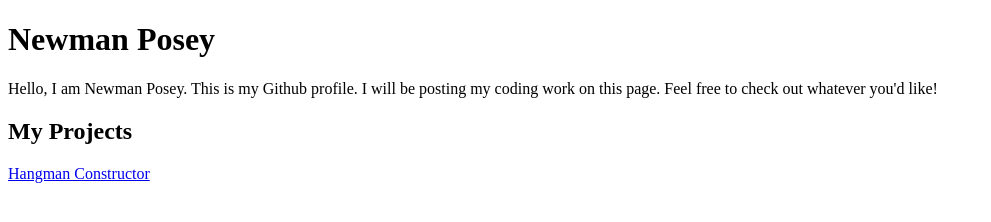
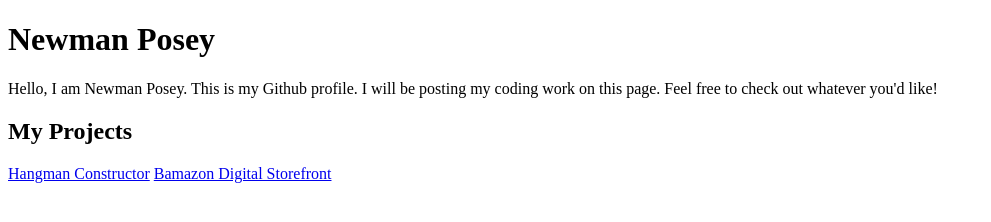
Before and after one commit to Poseyd29/poseyd29.github.io, a plain HTML site: page index.html in a window 1280 px wide. Shown: the whole page, without its empty margins (0-991 px from the left). Drawn offline with Linux system fonts and the light colour scheme.

Commit message:
Update index.html

```diff
--- a/index.html
+++ b/index.html
@@ -18,6 +18,7 @@
 		<h1>My Projects</h1>
 
 		<a href="https://github.com/Poseyd29/constructor-hangman">Hangman Constructor</a>
+		<a href="https://github.com/Poseyd29/Bamazon">Bamazon Digital Storefront</a>
 
 
 	</section>
```
